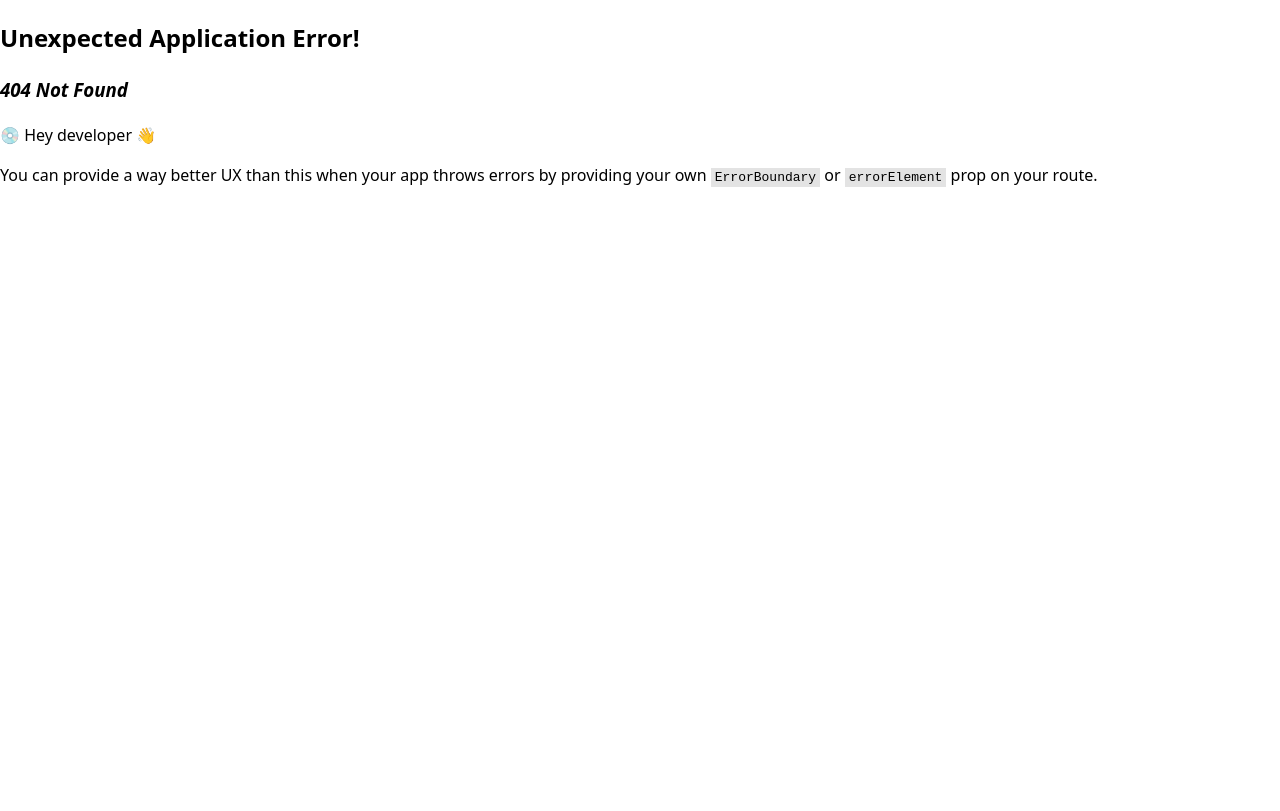
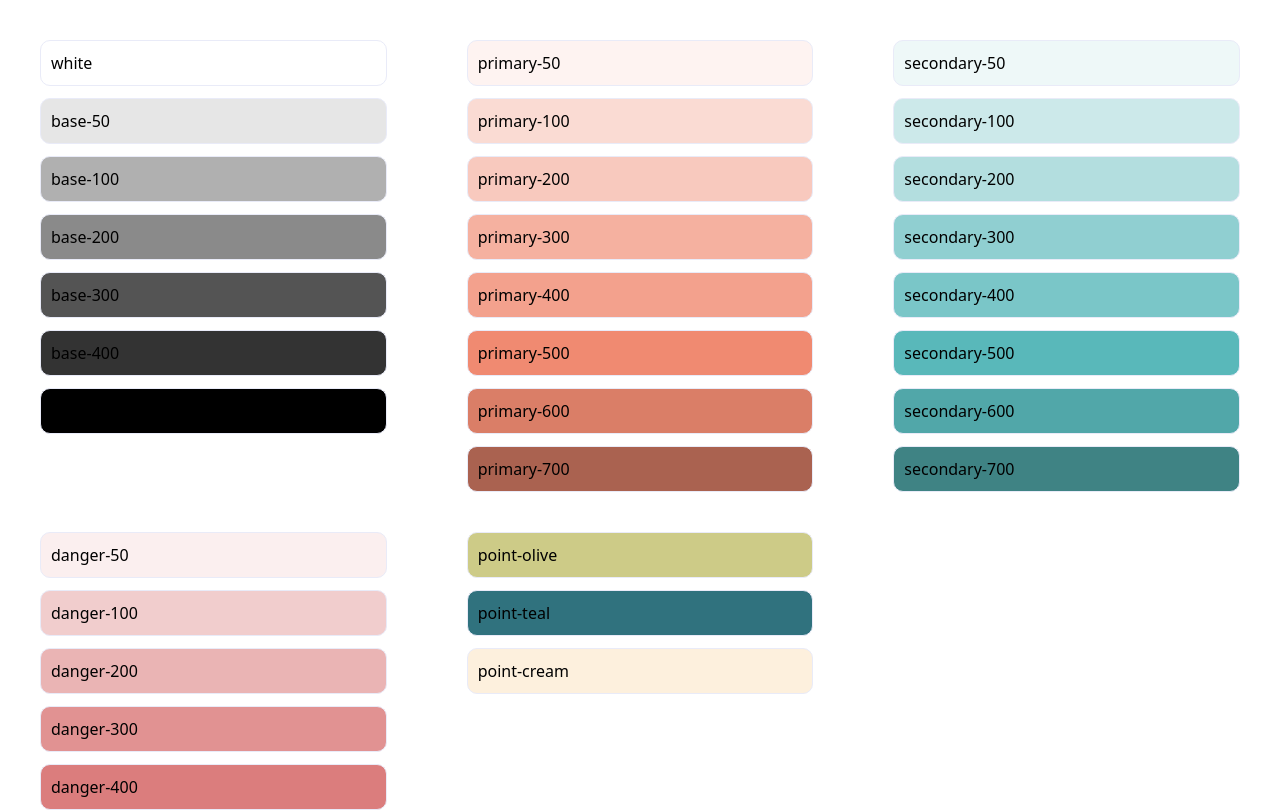
Before and after one commit to AIMinderTeam/aiminder-client, a React (Vite) app: page /test in a window 1280 px wide. Before the commit this address had no page. Shown: the top 811 px of the page. Built offline with nearby package versions, Linux system fonts and the light colour scheme.

Commit message:
feat: 테스트 페이지 및 스타일 추가
- 새로운 테스트 페이지 컴포넌트(Test.tsx) 생성
- 테스트 페이지에 필요한 CSS 스타일(Test.module.css) 추가
- App.tsx에 테스트 페이지 라우트 추가
- 기본 색상 변수를 포함한 CSS 변수 업데이트

```diff
--- a/src/App.tsx
+++ b/src/App.tsx
@@ -1,3 +1,5 @@
+import Test from './pages/test/Test';
+
 import React, { Suspense } from 'react';
 import { createBrowserRouter, Outlet, RouterProvider } from 'react-router-dom';
 
@@ -142,6 +144,10 @@ function App() {
     },
 
     {
+      path: '/test',
+      element: <Test />,
+    },
+    {
       path: '/',
       element: (
         <HomeLayout>
--- a/src/index.css
+++ b/src/index.css
@@ -11,7 +11,46 @@
   -webkit-font-smoothing: antialiased;
   -moz-osx-font-smoothing: grayscale;
 
-  --color-primary: #f56623;
+  --color-primary: #f08a71;
+
+  --white: #ffffff;
+  --base-50: #e6e6e6;
+  --base-100: #b0b0b0;
+  --base-200: #8a8a8a;
+  --base-300: #545454;
+  --base-400: #333333;
+  --black: #000000;
+
+  --primary-50: #fef3f1;
+  --primary-100: #fadbd3;
+  --primary-200: #f8c9be;
+  --primary-300: #f5b1a0;
+  --primary-400: #f3a18d;
+  --primary-500: #f08a71;
+  --primary-600: #da7e67;
+  --primary-700: #aa6250;
+
+  --secondary-50: #eef8f8;
+  --secondary-100: #cce9ea;
+  --secondary-200: #b3dedf;
+  --secondary-300: #90cfd1;
+  --secondary-400: #7ac6c8;
+  --secondary-500: #59b8ba;
+  --secondary-600: #51a7a9;
+  --secondary-700: #3f8384;
+
+  --danger-50: #fbefef;
+  --danger-100: #f1cdcd;
+  --danger-200: #eab4b4;
+  --danger-300: #e19292;
+  --danger-400: #db7d7d;
+  --danger-500: #d25d5d;
+  --danger-600: #bf5555;
+  --danger-700: #954242;
+
+  --point-olive: #cdcb87;
+  --point-teal: #30727e;
+  --point-cream: #fdf0dd;
 }
 
 body {
--- /dev/null
+++ b/src/pages/test/Test.module.css
@@ -0,0 +1,19 @@
+.container {
+  display: grid;
+  grid-template-columns: repeat(3, 1fr);
+  row-gap: 40px;
+  column-gap: 80px;
+  padding: 40px;
+}
+
+.box {
+  display: flex;
+  flex-direction: column;
+  gap: 12px;
+}
+
+.item {
+  border: 1px solid #e9ebf8;
+  padding: 10px;
+  border-radius: 10px;
+}
--- /dev/null
+++ b/src/pages/test/Test.tsx
@@ -0,0 +1,75 @@
+import styles from './Test.module.css';
+
+export default function Test() {
+  const base = ['white', 'base-50', 'base-100', 'base-200', 'base-300', 'base-400', 'black'];
+  const primary = [
+    'primary-50',
+    'primary-100',
+    'primary-200',
+    'primary-300',
+    'primary-400',
+    'primary-500',
+    'primary-600',
+    'primary-700',
+  ];
+  const secondary = [
+    'secondary-50',
+    'secondary-100',
+    'secondary-200',
+    'secondary-300',
+    'secondary-400',
+    'secondary-500',
+    'secondary-600',
+    'secondary-700',
+  ];
+  const danger = [
+    'danger-50',
+    'danger-100',
+    'danger-200',
+    'danger-300',
+    'danger-400',
+    'danger-500',
+    'danger-600',
+    'danger-700',
+  ];
+  const point = ['point-olive', 'point-teal', 'point-cream'];
+  return (
+    <div className={styles.container}>
+      <div className={styles.box}>
+        {base.map((item) => (
+          <div className={styles.item} style={{ backgroundColor: `var(--${item})` }} key={item}>
+            {item}
+          </div>
+        ))}
+      </div>
+      <div className={styles.box}>
+        {primary.map((item) => (
+          <div className={styles.item} style={{ backgroundColor: `var(--${item})` }} key={item}>
+            {item}
+          </div>
+        ))}
+      </div>
+      <div className={styles.box}>
+        {secondary.map((item) => (
+          <div className={styles.item} style={{ backgroundColor: `var(--${item})` }} key={item}>
+            {item}
+          </div>
+        ))}
+      </div>
+      <div className={styles.box}>
+        {danger.map((item) => (
+          <div className={styles.item} style={{ backgroundColor: `var(--${item})` }} key={item}>
+            {item}
+          </div>
+        ))}
+      </div>
+      <div className={styles.box}>
+        {point.map((item) => (
+          <div className={styles.item} style={{ backgroundColor: `var(--${item})` }} key={item}>
+            {item}
+          </div>
+        ))}
+      </div>
+    </div>
+  );
+}
```
